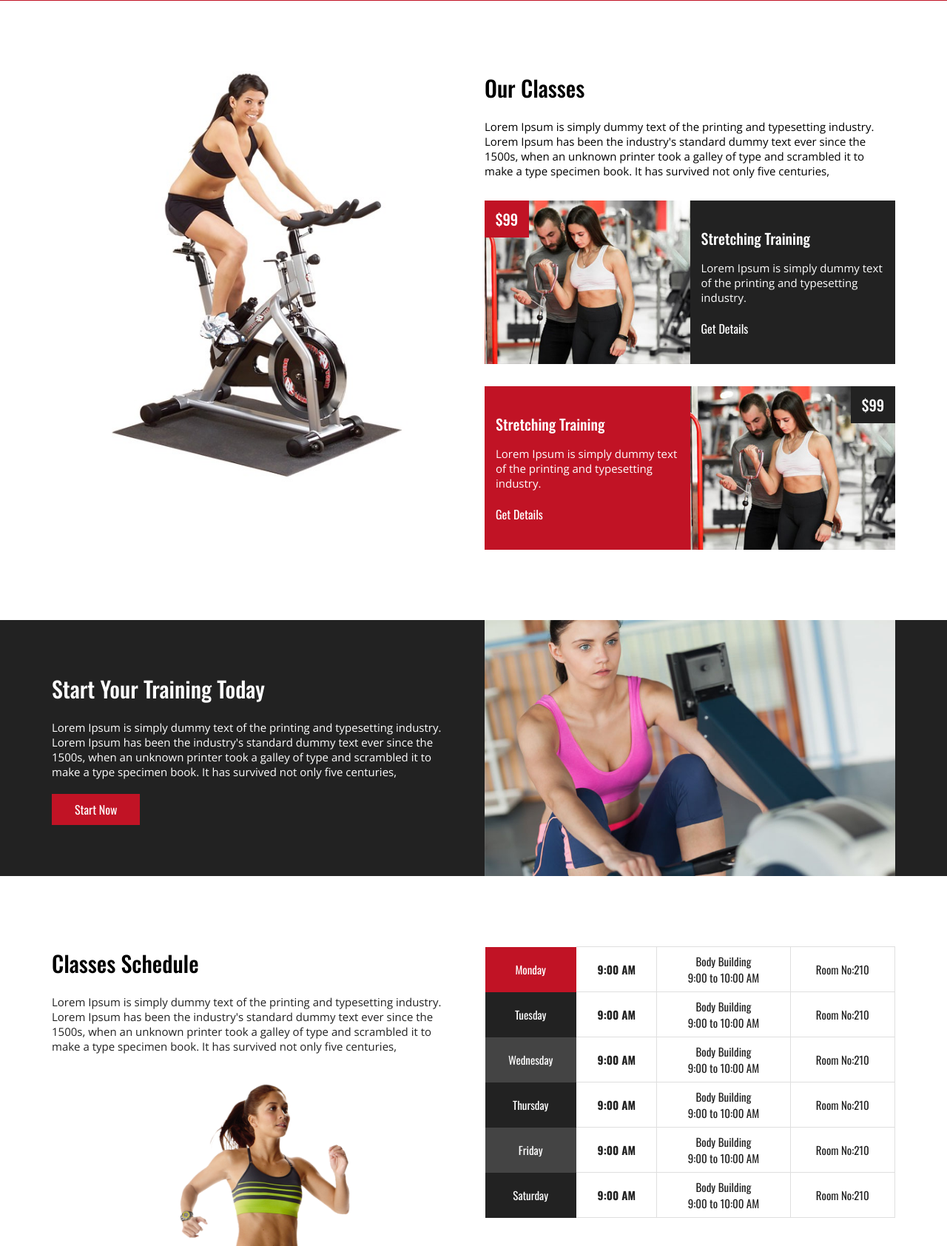
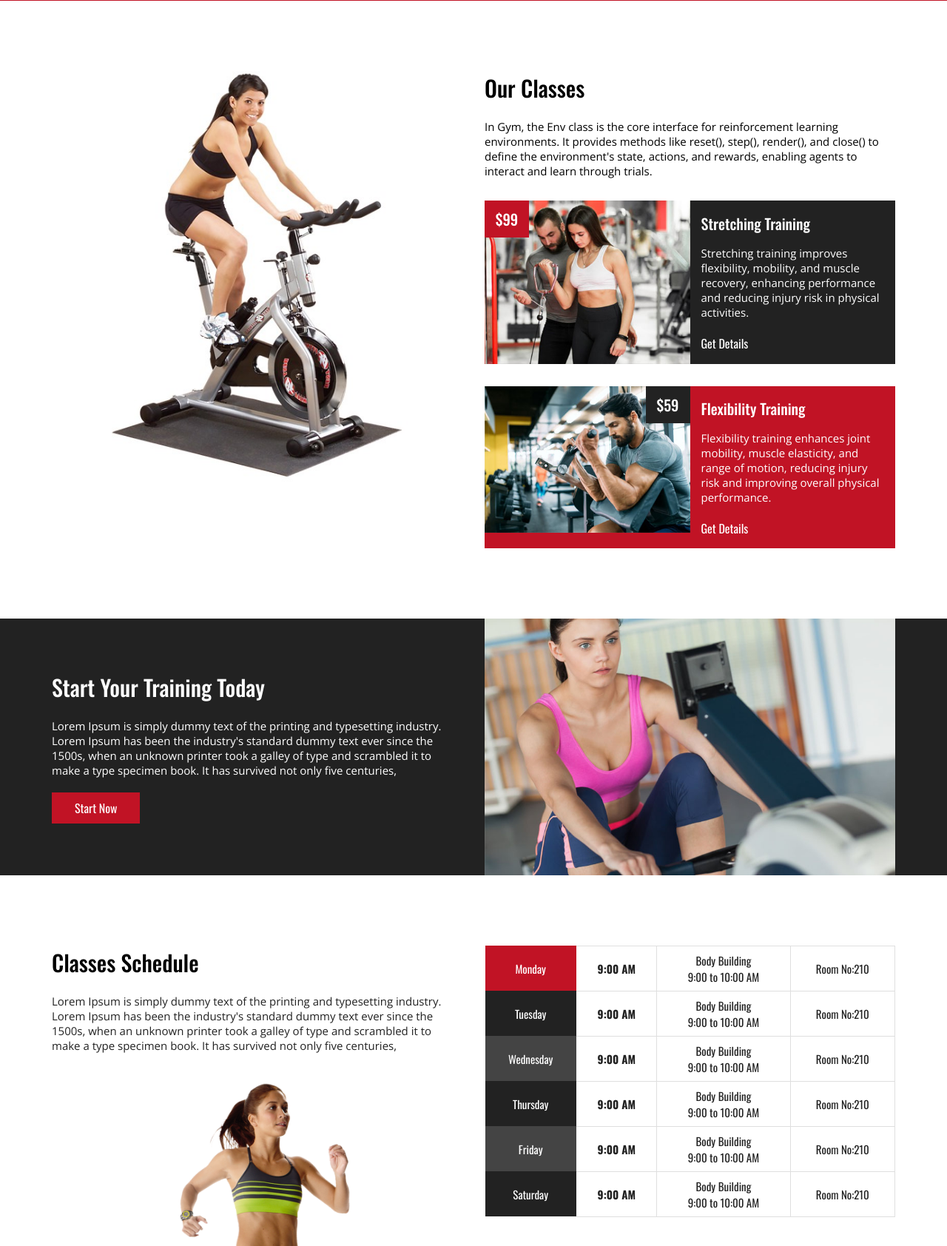
Before and after one commit to arifalvi800/Fitness-Elite-Website-Using-Django, a Django app: page / in a window 1280 px wide. Shown: the part 1989-3673 px from the top of the page at 74% size. Run offline with Django 5.2, Linux system fonts and the light colour scheme; data comes from the database, SQL or seed files in the repository; both versions use the stored data as it was after the commit.

Commit message:
Fitness Elite

```diff
--- a/home/views.py
+++ b/home/views.py
@@ -7,6 +7,7 @@ from service.models import Service_type
 from our_class.models import Class
 from gallery.models import Gallery
 from package.models import Package
+from our_class.models import Class_Type
 # Create your views here.
 def index(request):
     if request.method=='POST':
@@ -24,6 +25,7 @@ def index(request):
     ClassData=Class.objects.all()
     GalleryData=Gallery.objects.all()
     PackageData=Package.objects.all()
+    ClassTypeData=Class_Type.objects.all()
     data={
         'AboutData':AboutData,
         'ServiceData':ServiceData,
@@ -31,6 +33,7 @@ def index(request):
         'ClassData':ClassData,
         'GalleryData':GalleryData,
         'PackageData':PackageData,
+        'ClassTypeData':ClassTypeData,
     }
     return render(request,'index.html',data)
 def message(request):
--- a/our_class/admin.py
+++ b/our_class/admin.py
@@ -1,4 +1,8 @@
 from django.contrib import admin
 from our_class.models import Class
+from our_class.models import Class_Type
 # Register your models here.
+class ClassTypeData(admin.ModelAdmin):
+    list_display=['class_type','class_price',]
+admin.site.register(Class_Type,ClassTypeData)
 admin.site.register(Class)
--- a/our_class/models.py
+++ b/our_class/models.py
@@ -3,3 +3,8 @@ from django.db import models
 # Create your models here.
 class Class(models.Model):
     img=models.FileField(upload_to='about/',max_length=250, default="", blank=True, null=True)
+class Class_Type(models.Model):
+    class_type=models.CharField(max_length=100,default="")
+    class_price=models.CharField(max_length=100,default="")
+    class_des=models.TextField()
+    class_type_img=models.FileField(upload_to='about/',max_length=250, default="", blank=True, null=True)
--- a/templates/index.html
+++ b/templates/index.html
@@ -119,36 +119,23 @@
 			{% endfor %}
 		 	  <div class="box text wow slideInRight">
 		 	  	 <h2>Our Classes</h2>
-		 	  	 <p>Lorem Ipsum is simply dummy text of the printing and typesetting industry. Lorem Ipsum has been the industry's standard dummy text ever since the 1500s, when an unknown printer took a galley of type and scrambled it to make a type specimen book. It has survived not only five centuries,</p>
+		 	  	 <p>In Gym, the Env class is the core interface for reinforcement learning environments. It provides methods like reset(), step(), render(), and close() to define the environment's state, actions, and rewards, enabling agents to interact and learn through trials.</p>
 		 	  	<div class="class-items">
+				{% for i in ClassTypeData %}
 		 	  	 <div class="item wow bounceInUp">
                      <div class="item-img">
-                     	 <img src="static/images/class1.jpg" alt="classes" />
+                     	 <img src="{{i.class_type_img.url}}" alt="classes">
                      	 <div class="price">
-                     	 	 $99
+                     	 	 {{i.class_price}}
                      	 </div>
                      </div>
                      <div class="item-text">
-                     	  <h4>Stretching Training</h4>
-                     	  <p>Lorem Ipsum is simply dummy text of the printing and typesetting industry.</p>
+                     	  <h4>{{i.class_type}}</h4>
+                     	  <p>{{i.class_des}}</p>
                      	  <a href="">Get Details</a>
                      </div>
 		 	  	 </div>
-		 	  	 <div class="item wow bounceInUp">
-                     <div class="item-text">
-                     	  <h4>Stretching Training</h4>
-                     	  <p>Lorem Ipsum is simply dummy text of the printing and typesetting industry.</p>
-                     	  <a href="">Get Details</a>
-                     </div>
-                     <div class="item-img">
-                     	 <img src="static/images/class1.jpg" alt="classes" />
-                     	 <div class="price">
-                     	 	 $99
-                     	 </div>
-                     </div>
-		 	  	 </div>
-		 	  	</div>
-		 	  </div>
+				 {% endfor %}
 		 </div>
 	</div>
 </section>
@@ -316,9 +303,6 @@
      </div>
   </section>
  <!-- End Contact -->
-
-
-
  <!-- jquery -->
 
  <script src="https://ajax.googleapis.com/ajax/libs/jquery/3.4.1/jquery.min.js"></script>
```
Also changed, not shown: db.sqlite3, media/about/class1.jpg (added), media/about/price1_EEhWPFN.jpg (added), media/about/price1_tIBjMx9.jpg (added), our_class/migrations/0002_class_type.py (added).
